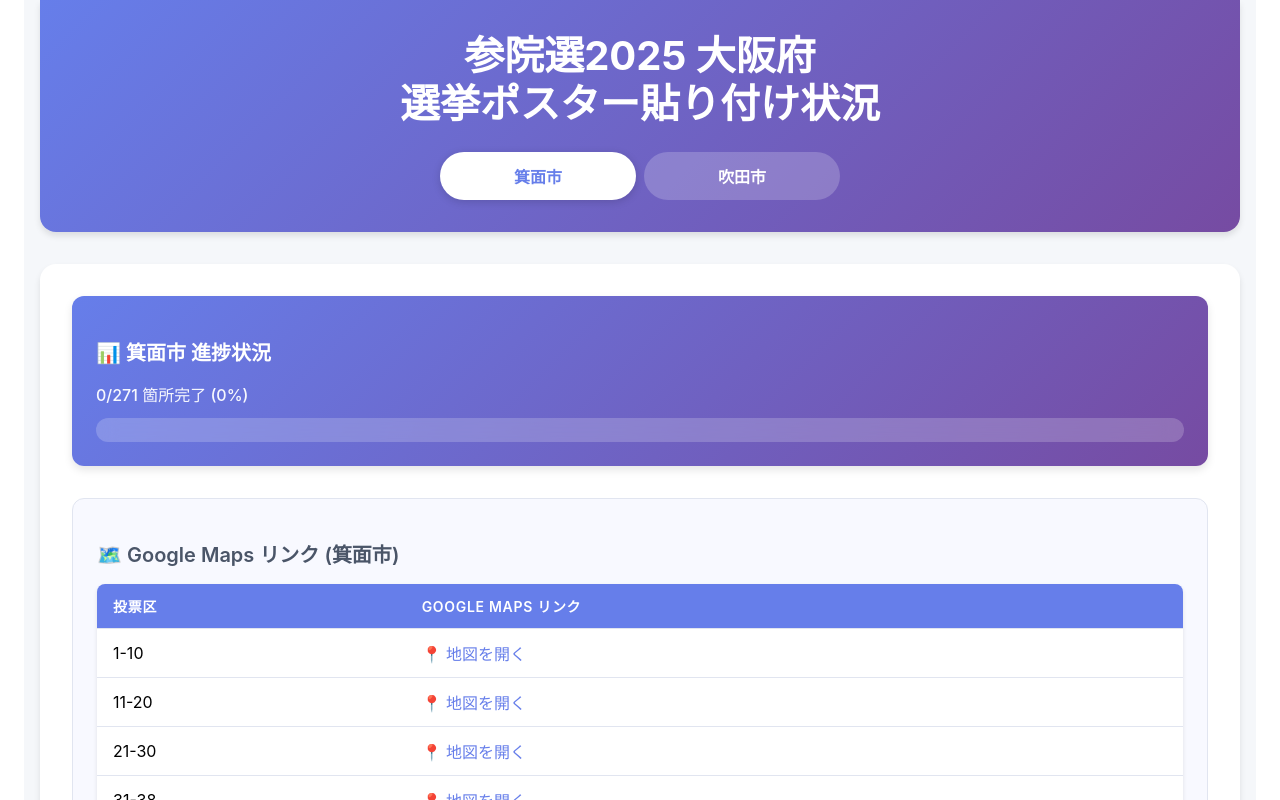
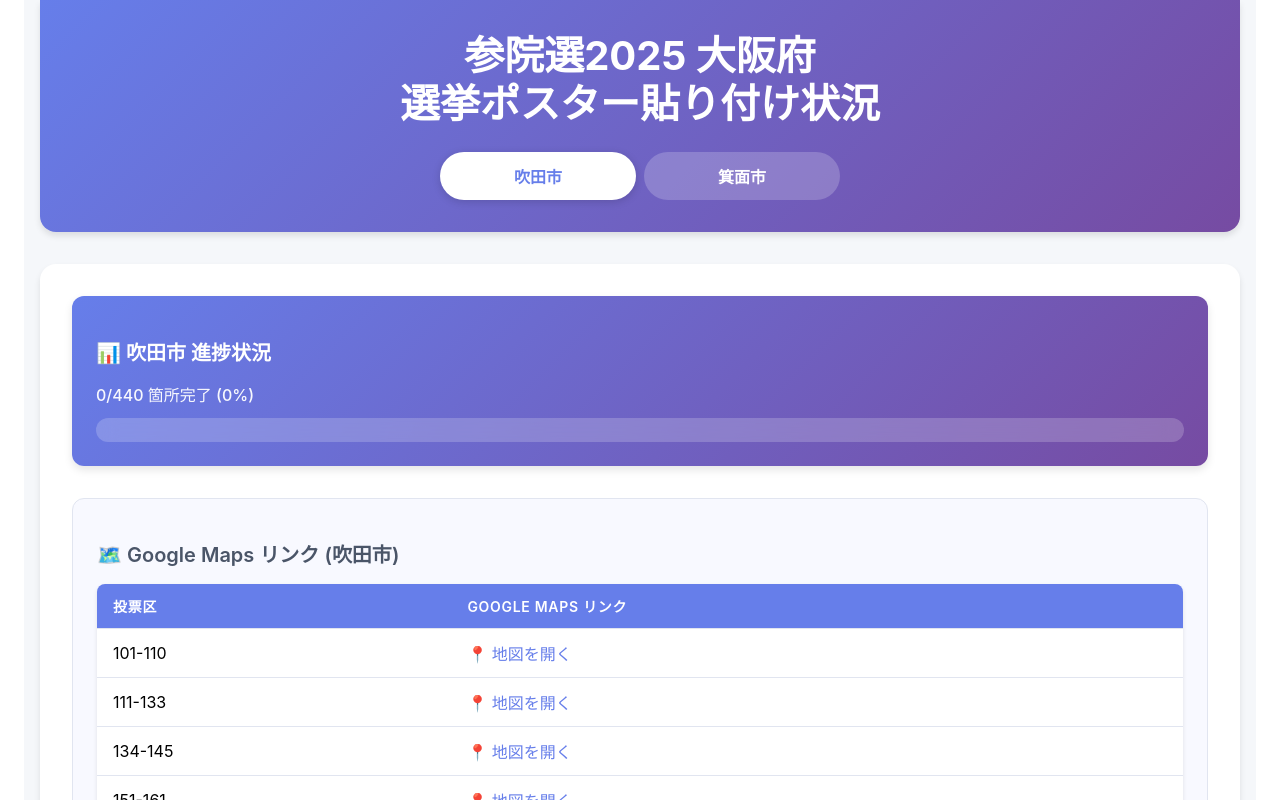
Before and after one commit to rrakira/sanin2025-osaka-poster, a React (Create React App) app: page / in a window 1280 px wide. Shown: the top 800 px of the page. Built offline with nearby package versions, Linux system fonts and the light colour scheme; no server answers.

Commit message:
switched suita and minoo

```diff
--- a/src/App.js
+++ b/src/App.js
@@ -5,7 +5,7 @@ import './App.css';
 const API_BASE_URL = process.env.NODE_ENV === 'production' ? '' : 'http://localhost:5000';
 
 function App() {
-  const [activeTab, setActiveTab] = useState('minoo');
+  const [activeTab, setActiveTab] = useState('suita');
   const [data, setData] = useState({ minoo: [], suita: [] });
   const [loading, setLoading] = useState(true);
   const [checkStates, setCheckStates] = useState({
@@ -196,16 +196,16 @@ function App() {
         <h1>参院選2025 大阪府<br />選挙ポスター貼り付け状況</h1>
         <div className="tabs">
           <button
+            className={`tab ${activeTab === 'suita' ? 'active' : ''}`}
+            onClick={() => setActiveTab('suita')}
+          >
+            吹田市
+          </button>
+          <button
             className={`tab ${activeTab === 'minoo' ? 'active' : ''}`}
             onClick={() => setActiveTab('minoo')}
           >
             箕面市
-          </button>
-          <button
-            className={`tab ${activeTab === 'suita' ? 'active' : ''}`}
-            onClick={() => setActiveTab('suita')}
-          >
-            吹田市
           </button>
         </div>
       </header>
```
